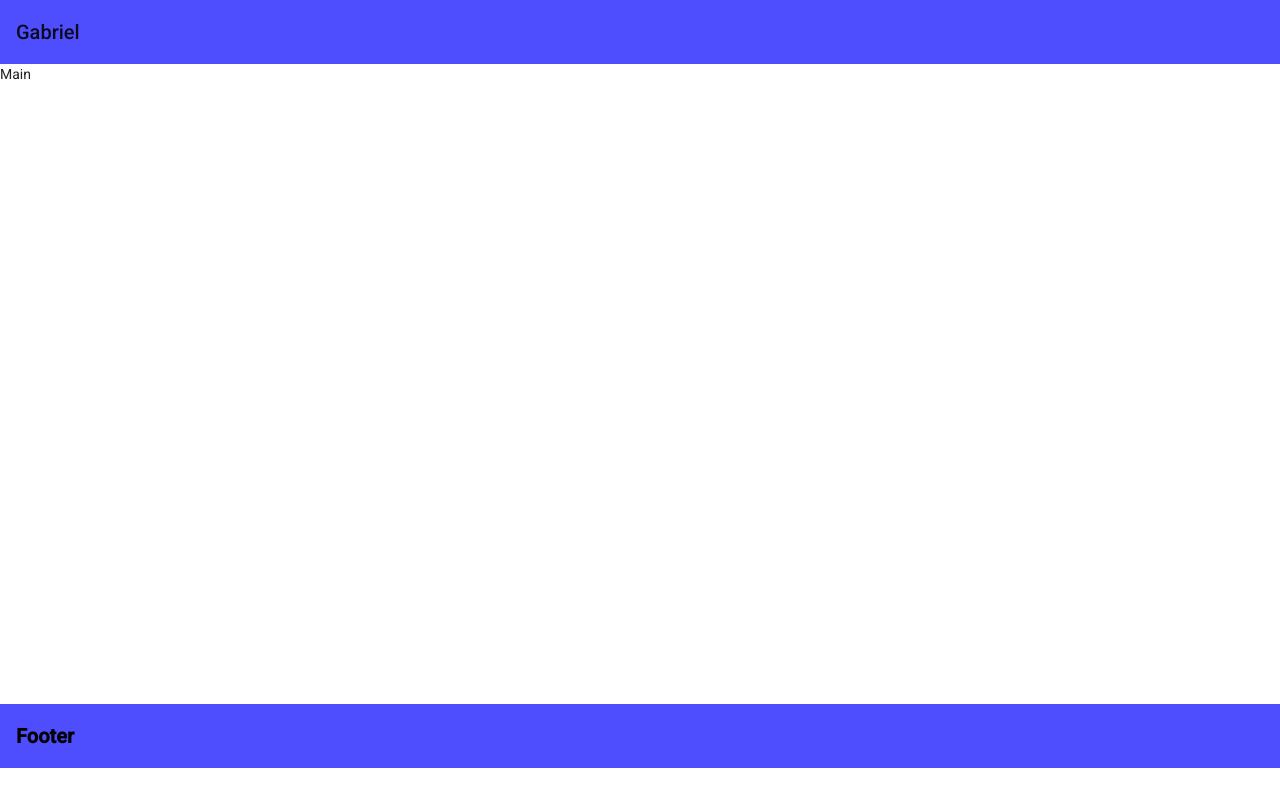
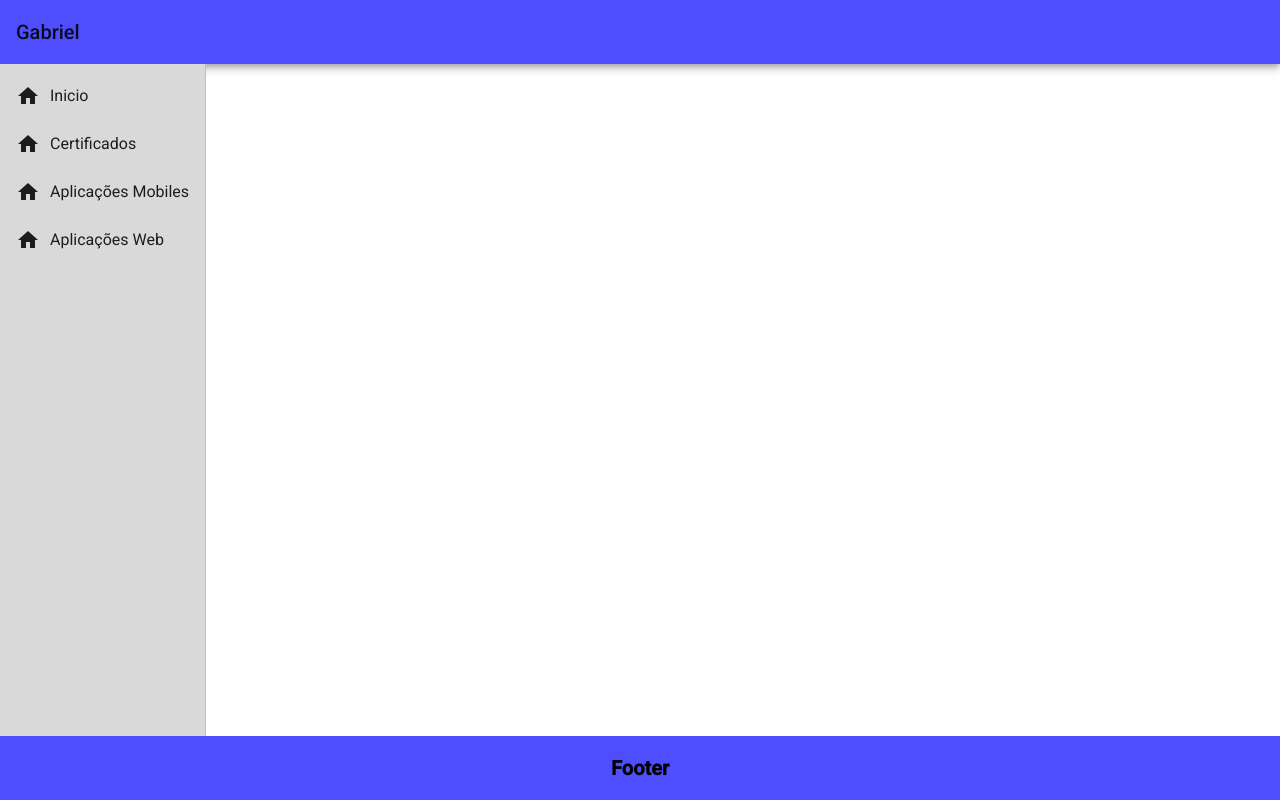
Before and after one commit to GabrielRebelloToledo/MeuPortifolio, an Angular app: page / in a window 1280 px wide. Built offline with nearby package versions, Linux system fonts and the light colour scheme.

Commit message:
criando menu

```diff
--- a/src/app/views/footer/footer.component.css
+++ b/src/app/views/footer/footer.component.css
@@ -1,9 +1,14 @@
+
+
+
 .color{
     color: black;
     font-weight: bold;
 }
 .fundofooter{
     background-color: rgb(78, 78, 255);
-    position: relative ;
+    position: fixed ;
     bottom: 0;
+    display: flex;
+    justify-content: center;
 }
--- a/src/app/views/header/header.component.html
+++ b/src/app/views/header/header.component.html
@@ -1,3 +1,3 @@
-<mat-toolbar class="fundoheader">
+<mat-toolbar class="fundoheader mat-elevation-z5">
     <span>Gabriel</span>
 </mat-toolbar>
--- a/src/app/views/menu/menu.component.css
+++ b/src/app/views/menu/menu.component.css
@@ -1,5 +1,25 @@
-.fundomenu{
-    background-color: rgb(255, 255, 255);
-    width: 12em;
-    height: 80vh;
+*{
+    margin: 0;
+    padding: 0;
 }
+.sidenav{
+    background-color: #d9d9d9;
+}
+
+a{
+    text-decoration: none;
+}
+
+.hov:hover{
+    background-color: blue;
+    color: white;
+}
+
+.aa{
+    align-items: baseline;
+    text-align: center;
+}
+
+.sidenav i{
+    padding-right: 10px;
+}
--- a/src/app/views/menu/menu.component.html
+++ b/src/app/views/menu/menu.component.html
@@ -1,4 +1,49 @@
-<mat-sidenav-container class="fundomenu">
-    <mat-sidenav>Start</mat-sidenav>
-    <mat-sidenav-content>Main</mat-sidenav-content>
+<mat-sidenav-container class="fundomenu mat-elevation-z5">
+    <mat-sidenav class="sidenav" mode="side"
+    opened fixedInViewport="true"
+    fixedTopGap="64" fixedBottomGap="64">
+      <mat-nav-list class="nav-list">
+
+         <a mat-list-item class="hov">
+            <i class="material-icons">
+               home
+            </i>
+            Inicio
+         </a>
+         <a mat-list-item class="hov">
+            <i class="material-icons">
+               home
+            </i>
+            Certificados
+         </a>
+         <a mat-list-item class="hov">
+            <i class="material-icons">
+               home
+            </i>
+            Aplicações Mobiles
+         </a>
+         <a mat-list-item class="hov">
+            <i class="material-icons">
+               home
+            </i>
+            Aplicações Web
+         </a>
+
+
+        <!-- <ul>
+           <a href="" class=" "><li class="btn1"><mat-icon aria-hidden="false" aria-label="Example home icon" class="aa">home</mat-icon>Inicio</li></a>
+        </ul>
+        <ul>
+           <a href="" class=" "><li class="btn1">Certificados</li> </a>
+        </ul>
+        <ul>
+           <a href="" class=" "><li class="btn1">Aplicações Mobiles</li> </a>
+        </ul>
+        <ul>
+           <a href="" class=" "><li class="btn1">Aplicações Web</li> </a>
+        </ul> -->
+
+      </mat-nav-list>
+    </mat-sidenav>
+
 </mat-sidenav-container>
--- a/src/index.html
+++ b/src/index.html
@@ -9,6 +9,9 @@
   <link rel="preconnect" href="https://fonts.gstatic.com">
   <link href="https://fonts.googleapis.com/css2?family=Roboto:wght@300;400;500&display=swap" rel="stylesheet">
   <link href="https://fonts.googleapis.com/icon?family=Material+Icons" rel="stylesheet">
+  <link href="https://cdn.jsdelivr.net/npm/bootstrap@5.1.1/dist/css/bootstrap.min.css" rel="stylesheet" integrity="sha384-F3w7mX95PdgyTmZZMECAngseQB83DfGTowi0iMjiWaeVhAn4FJkqJByhZMI3AhiU" crossorigin="anonymous">
+  <script src="https://cdn.jsdelivr.net/npm/@popperjs/core@2.9.3/dist/umd/popper.min.js" integrity="sha384-W8fXfP3gkOKtndU4JGtKDvXbO53Wy8SZCQHczT5FMiiqmQfUpWbYdTil/SxwZgAN" crossorigin="anonymous"></script>
+  <script src="https://cdn.jsdelivr.net/npm/bootstrap@5.1.1/dist/js/bootstrap.min.js" integrity="sha384-skAcpIdS7UcVUC05LJ9Dxay8AXcDYfBJqt1CJ85S/CFujBsIzCIv+l9liuYLaMQ/" crossorigin="anonymous"></script>
 </head>
 <body class="mat-typography">
   <app-root></app-root>
```
